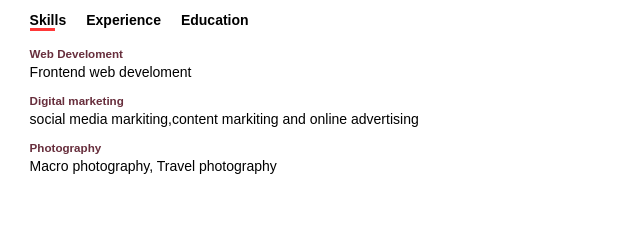
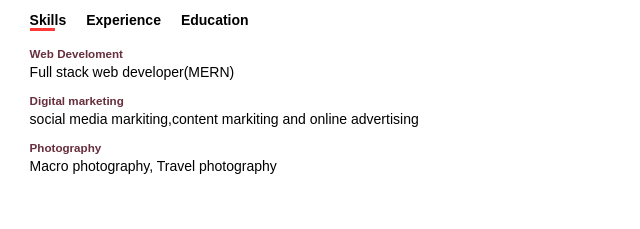
Before and after one commit to IsmailHosen25/My-web-site, a plain HTML site: page index.html in a window 1280 px wide. Shown: the part 964-1193 px from the top of the page, 508-1148 px from the left. Drawn offline with nearby package versions, Linux system fonts and the light colour scheme.

Commit message:
modified

```diff
--- a/index.html
+++ b/index.html
@@ -91,7 +91,7 @@
                             <div class="allabout">
                                 <div class="one">
                                     <h5>Web Develoment</h5>
-                                    <p>Frontend web develoment</p>
+                                    <p>Full stack web developer(MERN)</p>
                                 </div>
                                 <div class="two">
                                     <h5>Digital marketing</h5>
```
Also changed, not shown: Image/womenshopping2.jpg (added).
